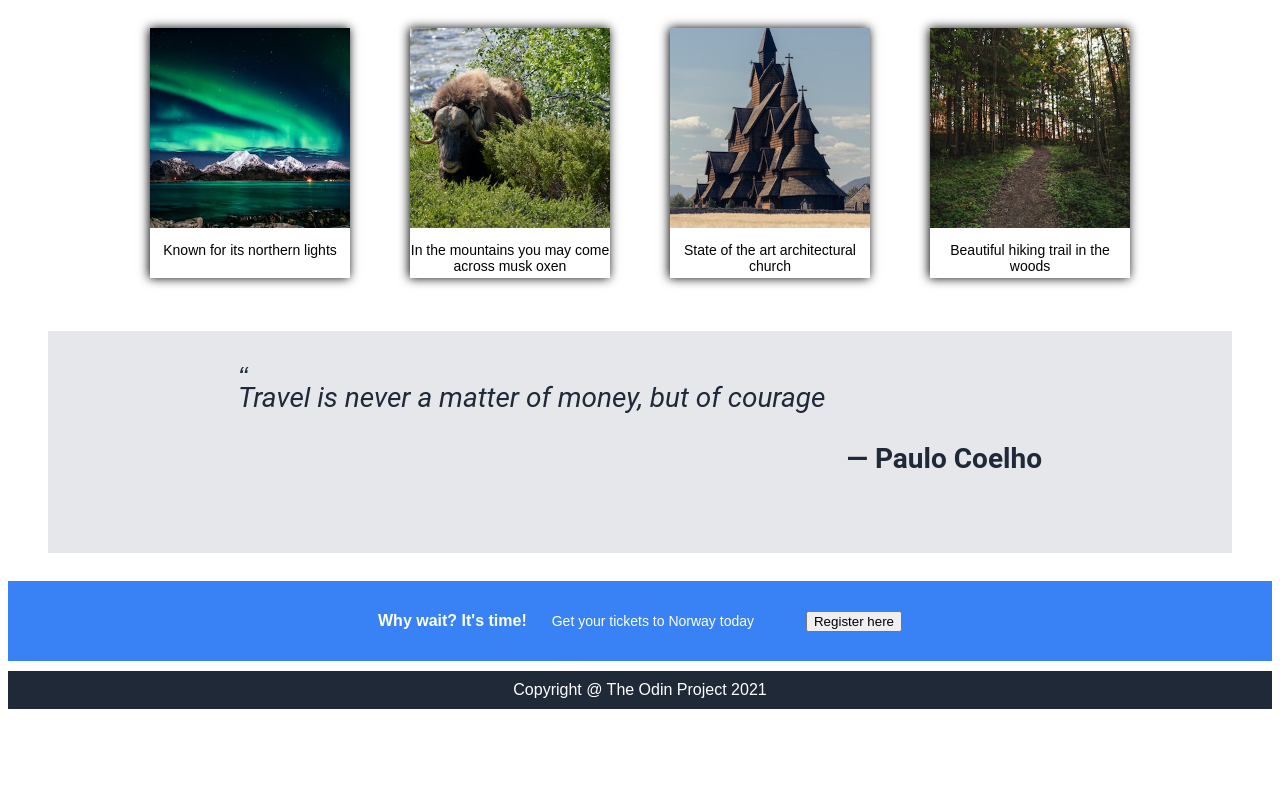
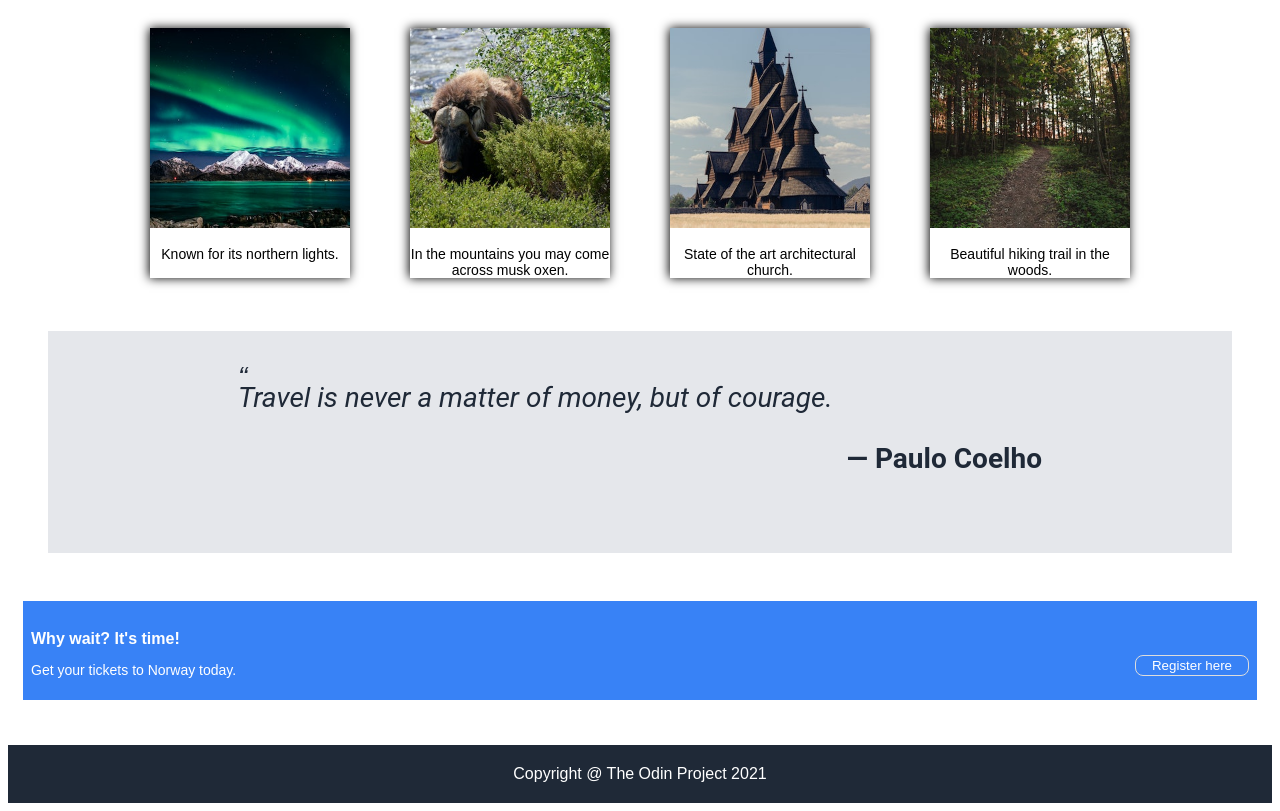
Before and after one commit to CodewithPado/odin-landing-page, a plain HTML site: page index.html in a window 1280 px wide. Shown: the part 334-1145 px from the top of the page. Before the commit the page ends 1051 px from the top, so only its background shows below. Drawn offline with Linux system fonts and the light colour scheme.

Commit message:
refactor: update css and html on a section container

```diff
--- a/index.html
+++ b/index.html
@@ -1,6 +1,5 @@
 <!DOCTYPE html>
 <html lang="en">
-
 <head>
   <meta charset="UTF-8">
   <meta http-equiv="X-UA-Compatible" content="IE=edge">
@@ -8,7 +7,6 @@
   <title>Document</title>
   <link rel="stylesheet" href="style.css">
 </head>
-
   <body>
     <header>
       <nav class="navbar">
@@ -26,7 +24,7 @@
           <h1>Norway should be on your travel bucket list</h1>
           <p class="text">From its breathtaking northern lights, to its amazing mountains & wildlife. Norway has a lot to
           offer & is a destination that won't disappoint.</p>
-        <button>Sign Up</button>
+          <button class="sign">Sign Up</button>
         </div>
         <div class="right">
           <img src="img/tvindefossen.jpg">
@@ -34,47 +32,45 @@
       </div>
     </header>
 
-  <section>
+    <section class="postcard">
       <h2>A glimpse of Norway's Beauty</h2>
       <div class="box-container">
         <div class="box">
           <img src="img/northern-lights.jpg">
-        <p class="text">Known for its northern lights</p>
+          <p class="text">Known for its northern lights.</p>
         </div>
         <div class="box">
           <img src="img/musk-ox.jpg">
-        <p class="text">In the mountains you may come across musk oxen</p>
+          <p class="text">In the mountains you may come across musk oxen.</p>
         </div>
         <div class="box">
           <img src="img/church.jpg">
-        <p class="text">State of the art architectural church</p>
+          <p class="text">State of the art architectural church.</p>
         </div>
         <div class="box">
           <img src="img/woods.jpg">
-        <p class="text">Beautiful hiking trail in the woods</p>
+          <p class="text">Beautiful hiking trail in the woods.</p>
         </div>
       </div>
     </section>
+
     <blockquote class="blockquote blockquote--bordered blockquote--quoted">
       <p class="blockquote--text">
-        Travel is never a matter of money, but of courage
+      Travel is never a matter of money, but of courage.
       </p>
       <p class="blockquote--text blockquote--text--credit">Paulo Coelho</p>
     </blockquote>
 
+    <section class="call-to-action">
+      <h4>Why wait? It's time!</h4>
       <div class="action-container">
-      <div class="left-action">
-        <h4>Why wait? It's time!</h4>
-        <p class="text">Get your tickets to Norway today</p>
+        <p class="text">Get your tickets to Norway today.</p>
+        <button class="register">Register here</button>
       </div>
-      <div class="right-action">
-        <button>Register here</button>
-      </div>
-    </div>
+    </section>
 
     <footer>
       Copyright @ The Odin Project 2021
     </footer>
   </body>
-
 </html>
--- a/style.css
+++ b/style.css
@@ -1,12 +1,19 @@
 * {
   box-sizing: border-box;
   font-family: Arial, Helvetica, sans-serif;
+}
+
+body {
+  display: flex;
+  flex-direction: column;
+  min-height:100vh;
 }
 
 header {
   background-color: #1f2937;
   color: #e5e7eb;
   padding-bottom: 25px;
+  margin: 0;
 }
 
 .logo {
@@ -63,7 +70,6 @@ a {
 img {
   width: 200px;
   height: 200px;
-  display: flex;
 }
 
 h1 {
@@ -82,23 +88,25 @@ h2 {
   text-align: center;
 }
 
-section{
+.postcard {
   align-items: center;
   justify-content: center;
   display: flex;
   flex-direction: column;
 }
+
 .box-container {
   display: flex;
+  flex-direction: row;
   justify-content: center;
   align-items: center;
-  width:1000px;
-  height:300px;
+  width: 1000px;
+  height: 300px;
   gap: 40px;
 }
 
 .box {
-  width:1000px;
+  width: 1000px;
   height: 250px;
   margin: 10px;
   box-shadow: -1px 0 10px #000000;
@@ -106,7 +114,6 @@ section{
   justify-content: center;
   align-items: center;
 }
-
 
 .blockquote {
   background-color: #e5e7eb;
@@ -150,31 +157,49 @@ section{
   content: "\2014\0020";
 }
 
+.call-to-action {
+  display: flex;
+  flex-direction: column;
+  justify-content: center;
+  background-color: #3882f6;
+  color: white;
+  margin-top:20px;
+  margin-right: 15px;
+  margin-bottom:20px;
+  margin-left: 15px;
+  padding:8px;
+}
+
+h4 {
+  vertical-align: top;
+  margin-bottom: 0;
+}
+
 .action-container {
   display: flex;
-  text-align: left;
+  flex-direction: row;
   justify-content: space-between;
   align-items: center;
-  background-color: #3882f6;
-  color: white;
-  padding-top: 10px;
-  padding-right: 370px;
-  padding-bottom: 10px;
-  padding-left:370px;
+  gap:100px;
 }
 
-.left-action {
-  display: flex;
-  justify-content: left;
-  align-items: center;
-  gap: 25px;
+button {
+  background: #3882f6;
+  color: white;
+  padding-top: 2px;
+  padding-right: 16px;
+  padding-bottom: 2px;
+  padding-left: 16px;
+  border-radius: 8px;
 }
- .right-action {
-  display:flex;
-  align-items: center;
-  justify-content: flex-end;
-  background-color: #3882f6;
-  color: #f9faf8;
+
+button.sign {
+  border: none;
+}
+
+button.register {
+  border: 1px solid #ddd;
+  margin-bottom: 10px;
 }
 
 footer {
@@ -182,9 +207,7 @@ footer {
   justify-content: center;
   background-color: #1f2937;
   color: white;
-  padding-top: 10px;
-  padding-left: 370px;
-  padding-bottom: 10px;
-  padding-right: 370px;
-  margin-top: 10px;
+  padding: 20px;
+  margin-top: 25px;
+  margin-bottom: 0px;
 }
```
Lines whose indentation alone changed are shown as unchanged.
